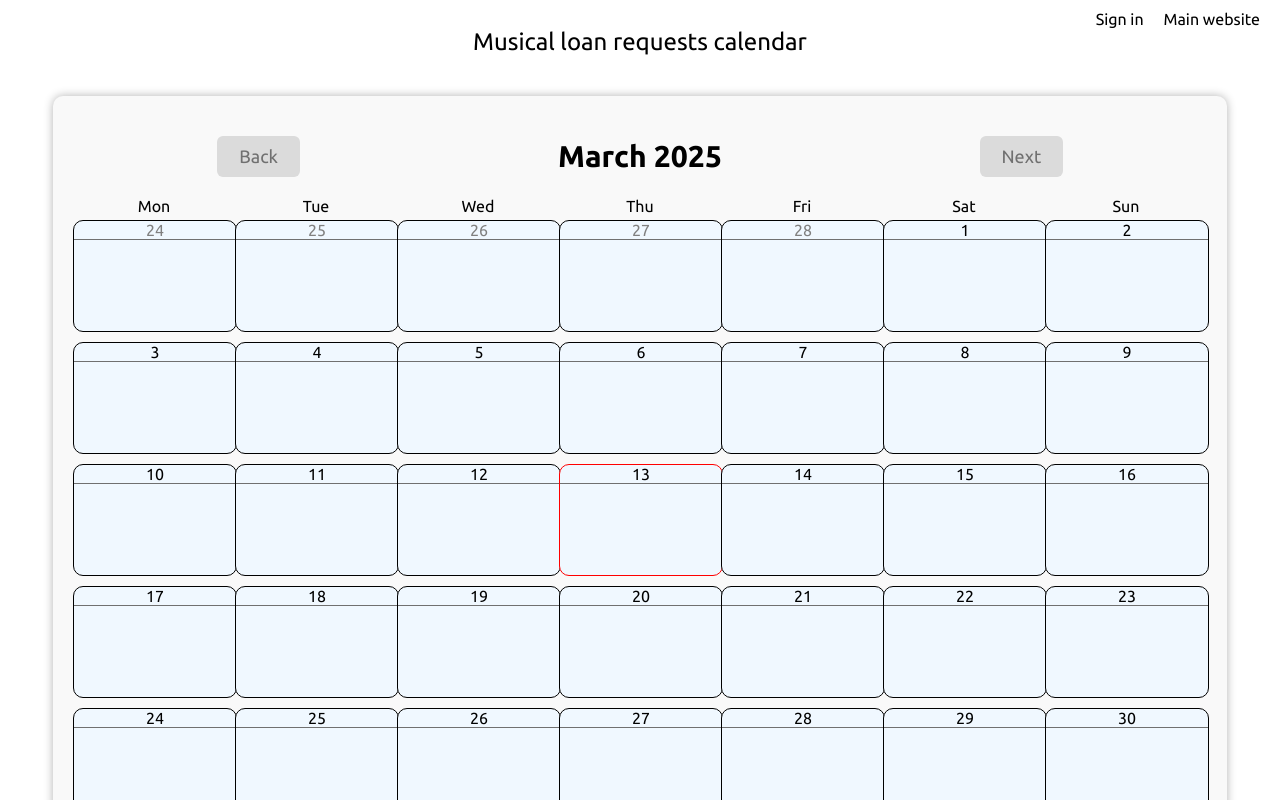
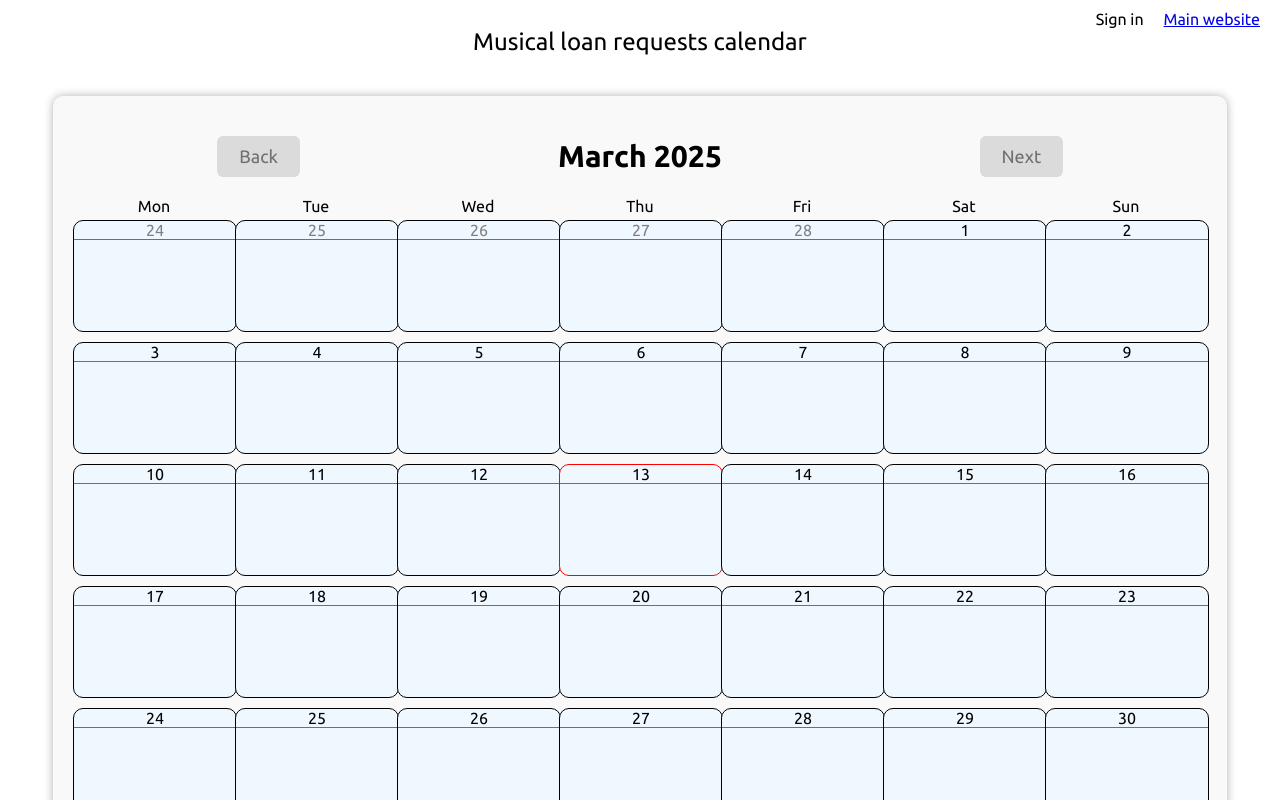
Before and after one commit to AlexeiThornber/MusicalLoanRequest, a website with bundled scripts: page index.html in a window 1280 px wide. Shown: the top 800 px of the page. Built offline with nearby package versions, Linux system fonts and the light colour scheme; no server answers.

Commit message:
Feat: Add main website link

```diff
--- a/index.html
+++ b/index.html
@@ -14,7 +14,7 @@
             <nav>
                 <ul>
                     <li>Sign in</li>
-                    <li>Main website</li>
+                    <li><a href = https://musical.epfl.ch>Main website</a></li>
                 </ul>
             </nav>
             <h2>Musical loan requests calendar</h2>
```
